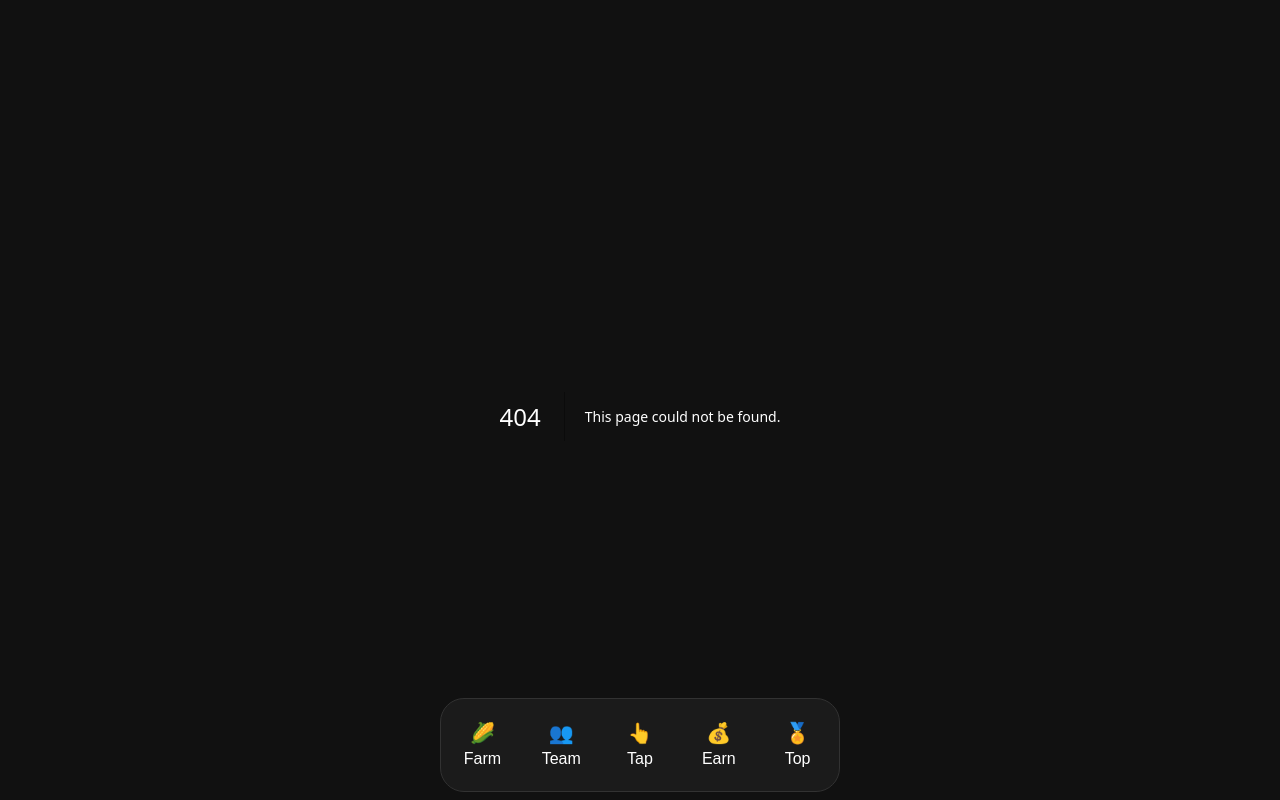
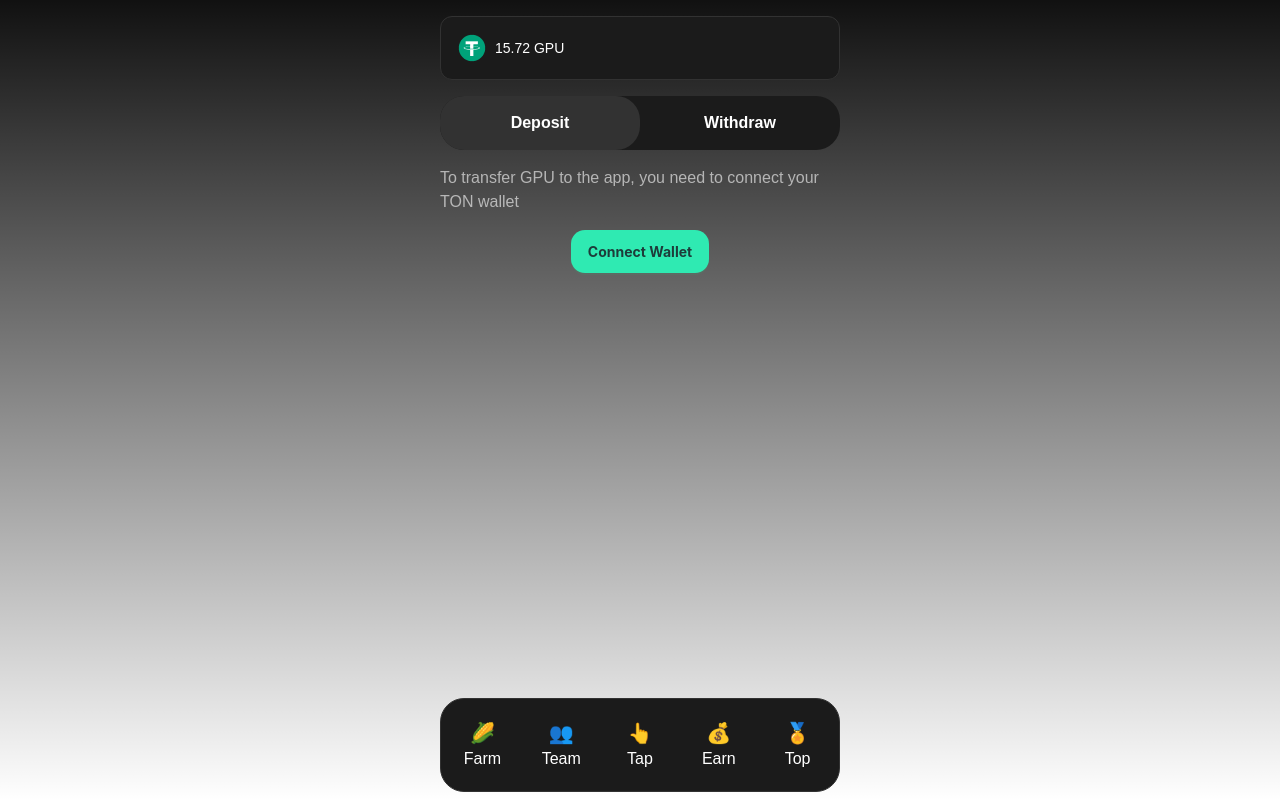
Before and after one commit to ndoubleu/tappapp, a Next.js app: page /withdraw in a window 1280 px wide. Before the commit this address had no page. Built offline with nearby package versions, Linux system fonts and the light colour scheme.

Commit message:
chore: withdraw

```diff
--- a/src/components/button.tsx
+++ b/src/components/button.tsx
@@ -14,7 +14,7 @@ const CustomButton: React.FC<AvatarProps> = ({ title, classNames, icon, onClick
   return (
     <div className={` ${classNames}`}>
       <Button type="primary" icon={icon} className='py-[10px] px-[16px] text-secondary font-bold w-full h-full' onClick={onClick}>
-        Search
+        {title}
       </Button>
     </div>
   );
--- a/src/components/tap/index.tsx
+++ b/src/components/tap/index.tsx
@@ -13,7 +13,7 @@ export default function Taps() {
 
   return (
     <div className="relative w-full h-full flex flex-col gap-4 items-center">
-      <StatusComponent/>
+      <StatusComponent withButton={true}/>
       <div className="flex flex-col justify-between rounded-[12px] bg-block border border-blockActive p-4 text-sm gap-4 cursor-pointer w-full relative z-10" onClick={()=>{console.log('clicked');setOpen(!open)}}>
         <div className='flex flex-nowrap justify-between font-bold text-base'>
           <span className=''>Finger Minig Round</span>
--- a/src/components/tap/status.tsx
+++ b/src/components/tap/status.tsx
@@ -2,21 +2,33 @@ import React from 'react';
 import Plus from '@/assets/icons/plus';
 import Image from 'next/image';
 import tCurrency from '@images/tCurrency.png';
-const StatusComponent: React.FC = () => {
+import Link from 'next/link';
 
+interface StatusComponentProps {
+  withButton?: boolean;
+}
+
+const StatusComponent: React.FC<StatusComponentProps> = ({ withButton }) => {
+  const content = (
+    <Link href="/withdraw" className='flex flex-nowrap justify-center bg-primary text-secondary items-center p-2 rounded-[21.5px] cursor-pointer w-[118px] h-[40px] gap-2'>
+      <Plus />
+      <span>Withdraw</span>
+    </Link>
+  );
 
   return (
     <div className="flex flex-nowrap justify-between rounded-[12px] bg-block border border-blockActive p-4 text-sm w-full relative z-10">
       <div className='flex flex-nowrap gap-2 items-center'>
-        <Image src={tCurrency} alt="Currency" className='my-auto' draggable={false}/>
+        <Image src={tCurrency} alt="Currency" className='my-auto' draggable={false} />
         <span>15.72 GPU</span>
       </div>
-      <div className='flex flex-nowrap justify-center bg-primary text-secondary items-center p-2 rounded-[21.5px] cursor-pointer w-[118px] h-[40px] gap-2'>
-        <Plus/>
-        <span>
-          Withdraw
-        </span>
-      </div>
+      {
+        withButton &&
+        <Link href="/withdraw" className='flex flex-nowrap justify-center bg-primary text-secondary items-center p-2 rounded-[21.5px] cursor-pointer w-[118px] h-[40px] gap-2'>
+          <Plus />
+          <span>Withdraw</span>
+        </Link>
+      }
     </div>
   );
 };
--- /dev/null
+++ b/src/components/withdraw/index.tsx
@@ -0,0 +1,46 @@
+import { useState } from 'react';
+import StatusComponent from '../tap/status';
+import classNames from 'classnames';
+import CustomButton from '../button';
+
+export default function Taps() {
+  const [deposit, setDoposit] = useState(true)
+
+  return (
+    <div className="relative w-full h-full flex flex-col gap-4 items-center">
+      <StatusComponent withButton={false}/>
+
+      <div className="rounded-[24px] w-full bg-block min-h-[54px] h-[54px] grid grid-cols-2 grid-rows-1">
+        <div
+          className={classNames(
+            'flex flex-nowrap justify-center items-center rounded-[24px] text-m font-bold h-full cursor-pointer',
+            { 'bg-blockActive': deposit }
+          )}
+          onClick={() => {
+            setDoposit(true);
+          }}
+        >
+          Deposit
+        </div>
+        <div
+          className={classNames(
+            'flex flex-nowrap justify-center items-center rounded-[24px] text-m font-bold h-full cursor-pointer',
+            { 'bg-blockActive': !deposit }
+          )}
+          onClick={() => {
+            setDoposit(false);
+          }}
+        >
+          Withdraw
+        </div>
+      </div>
+
+      <span className='text-base opacity-60'>
+        To transfer GPU to the app, you need to connect your TON wallet
+      </span>
+
+      <CustomButton title="Connect Wallet" onClick={()=>{console.log('Clicked')}}/>
+
+  </div>
+  );
+}
--- /dev/null
+++ b/src/pages/withdraw/index.tsx
@@ -0,0 +1,9 @@
+import Withdraw from '@/components/withdraw'
+
+export default function Tap() {
+  return (
+    <>
+    <Withdraw/>
+    </>
+  )
+}
```
